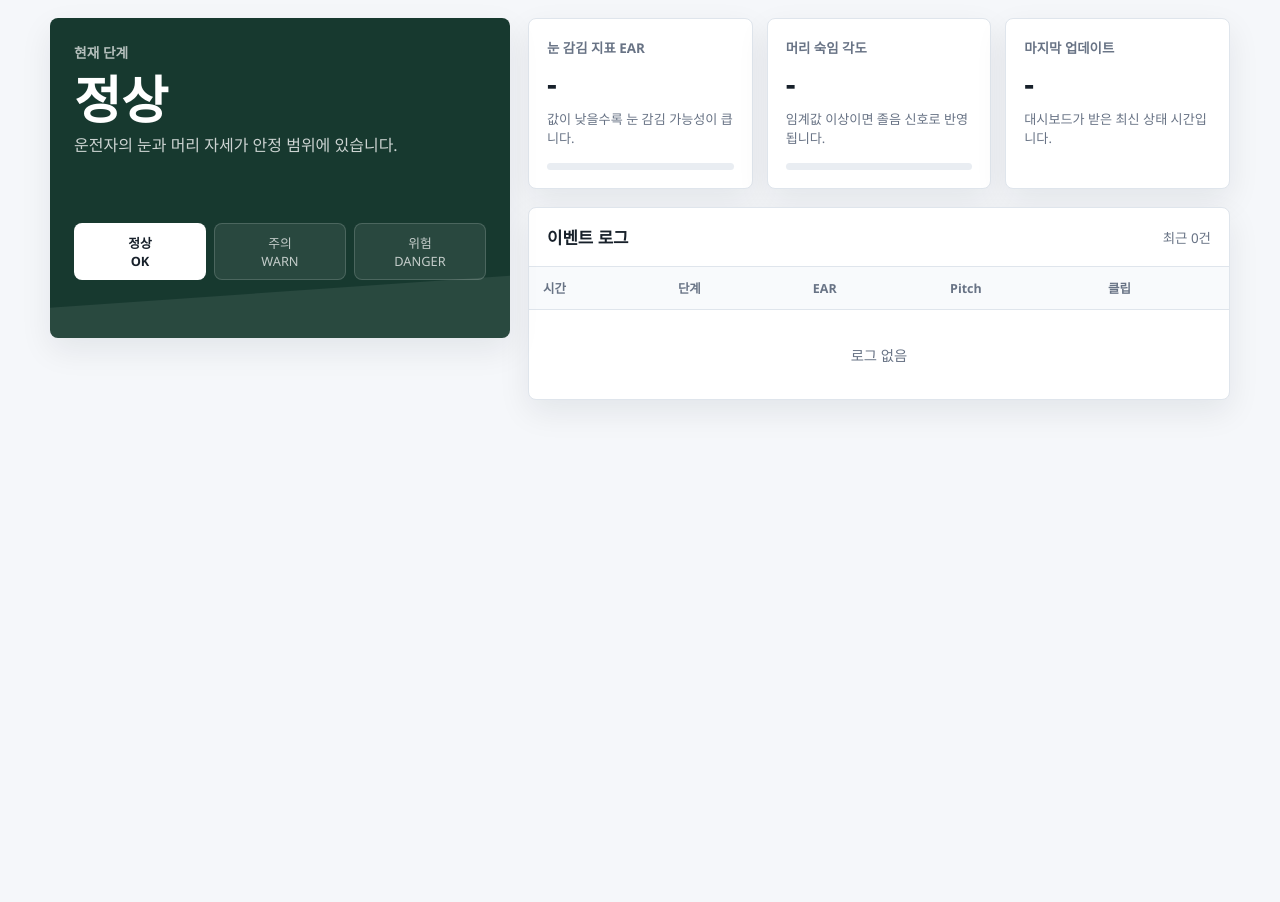
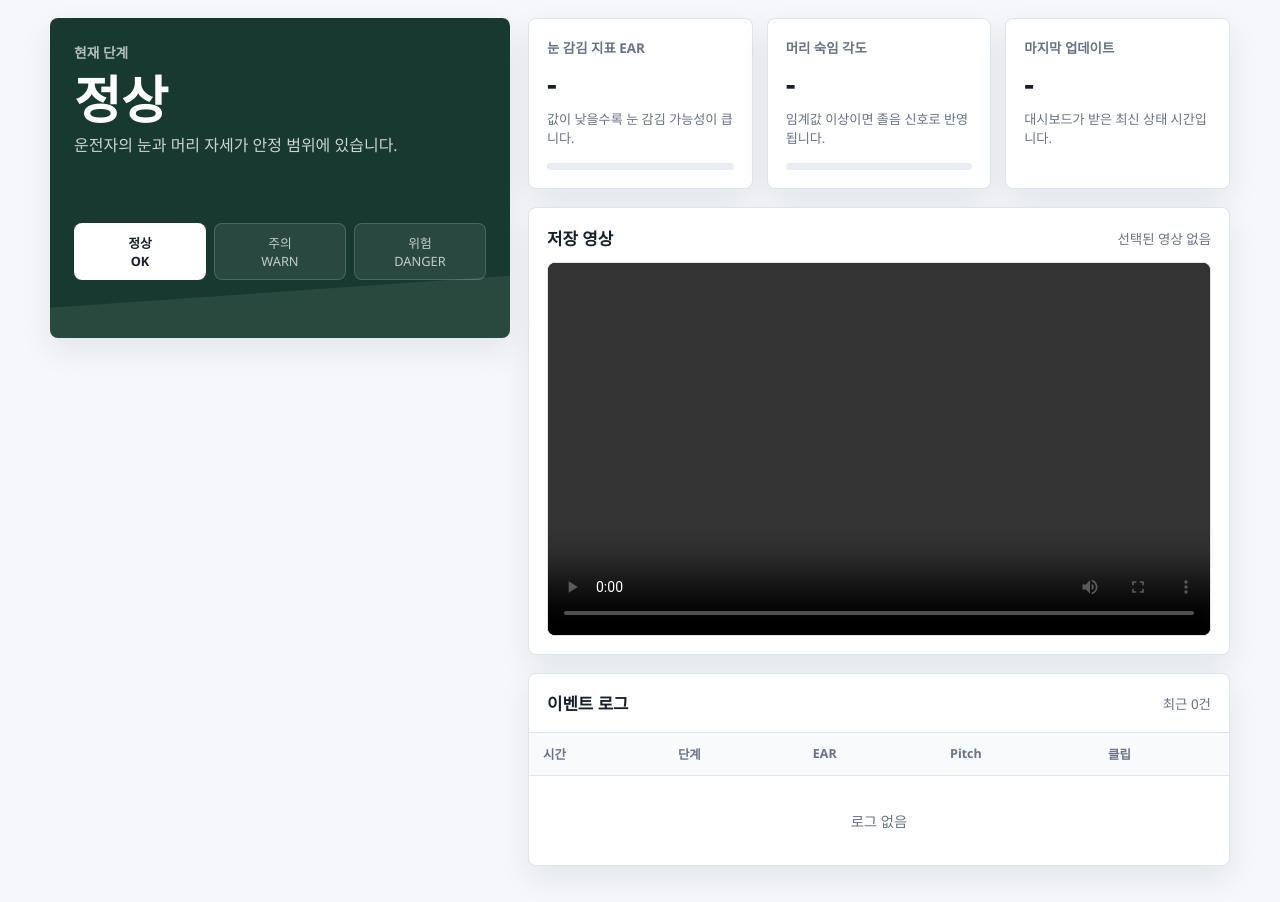
Before and after one commit to driver-alert/drowsiness-detector, a Flask app: page / in a window 1280 px wide. Shown: the part 85-987 px from the top of the page. Before the commit the page ends 491 px from the top, so only its background shows below. Run offline with Flask 3, Linux system fonts and the light colour scheme; data that the repository does not hold is empty; parts of the project's set-up code (start-up, migrations or seed data) failed here and were passed over.

Commit message:
feat: 저장 영상 재생 기능 구현 및 로그 패널 UI 개선

```diff
--- a/scripts/test_dashboard.py
+++ b/scripts/test_dashboard.py
@@ -86,7 +86,7 @@ def main() -> None:
     )
     worker.start()
 
-    app = create_app(state, str(log_path))
+    app = create_app(state, str(log_path), "clips")
     print(f"Mock dashboard running: http://{args.host}:{args.port}")
     app.run(host=args.host, port=args.port, debug=False, use_reloader=False)
 
--- a/src/run.py
+++ b/src/run.py
@@ -45,7 +45,7 @@ def start_dashboard(state: dict, cfg: dict) -> threading.Thread:
     from .web.app import create_app
 
     web_cfg = cfg["web"]
-    app = create_app(state, cfg["event_log"]["output_path"])
+    app = create_app(state, cfg["event_log"]["output_path"], cfg["recorder"]["output_dir"])
     thread = threading.Thread(
         target=app.run,
         kwargs={
--- a/src/web/app.py
+++ b/src/web/app.py
@@ -6,9 +6,10 @@
 from __future__ import annotations
 
 import json
+from pathlib import Path
 
 
-def create_app(state: dict, log_path: str):
+def create_app(state: dict, log_path: str, clip_dir: str = "clips"):
     """Flask 앱을 생성해 반환한다.
 
     Args:
@@ -20,9 +21,10 @@ def create_app(state: dict, log_path: str):
     Returns:
         flask.Flask 인스턴스.
     """
-    from flask import Flask, jsonify, render_template
+    from flask import Flask, jsonify, render_template, send_from_directory
 
     app = Flask(__name__)
+    clip_root = Path(clip_dir).resolve()
 
     @app.route("/")
     def index():
@@ -42,5 +44,8 @@ def create_app(state: dict, log_path: str):
         except (FileNotFoundError, ValueError):
             return jsonify([])
 
-    # TODO: MJPEG 영상 스트림(/video) 등 추가 라우트는 이후 단계에서.
+    @app.route("/clips/<path:filename>")
+    def clips(filename: str):
+        return send_from_directory(clip_root, filename, conditional=True)
+
     return app
--- a/src/web/templates/index.html
+++ b/src/web/templates/index.html
@@ -165,7 +165,7 @@
       gap: 14px;
     }
 
-    .metric, .logs {
+    .metric, .clip-viewer, .logs {
       border: 1px solid var(--line);
       border-radius: 8px;
       background: var(--panel);
@@ -175,6 +175,53 @@
     .metric {
       min-height: 128px;
       padding: 18px;
+    }
+
+    .clip-viewer {
+      padding: 18px;
+    }
+
+    .clip-viewer-head {
+      display: flex;
+      align-items: center;
+      justify-content: space-between;
+      gap: 12px;
+      margin-bottom: 12px;
+    }
+
+    .clip-viewer h2 {
+      margin: 0;
+      font-size: 1.05rem;
+    }
+
+    .clip-viewer span {
+      color: var(--muted);
+      font-size: 0.84rem;
+    }
+
+    .clip-player {
+      display: block;
+      width: 100%;
+      aspect-ratio: 16 / 9;
+      border: 1px solid var(--line);
+      border-radius: 8px;
+      background: #101820;
+    }
+
+    .clip-action {
+      border: 1px solid var(--line);
+      border-radius: 8px;
+      padding: 6px 10px;
+      background: #fff;
+      color: var(--text);
+      font: inherit;
+      font-size: 0.82rem;
+      cursor: pointer;
+    }
+
+    .clip-action:hover {
+      border-color: #9aa8ba;
+      background: #f8fafc;
     }
 
     .metric .label {
@@ -217,6 +264,23 @@
       overflow: hidden;
     }
 
+    .logs-body {
+      max-height: 420px;
+      overflow-y: auto;
+    }
+
+    /* 스크롤바 디자인 개선 */
+    .logs-body::-webkit-scrollbar {
+      width: 6px;
+    }
+    .logs-body::-webkit-scrollbar-track {
+      background: transparent;
+    }
+    .logs-body::-webkit-scrollbar-thumb {
+      background: #d1d5db;
+      border-radius: 10px;
+    }
+
     .logs-head {
       display: flex;
       align-items: center;
@@ -254,6 +318,9 @@
       font-size: 0.78rem;
       font-weight: 750;
       background: #f8fafc;
+      position: sticky;
+      top: 0;
+      z-index: 10;
     }
 
     tr:last-child td { border-bottom: 0; }
@@ -344,11 +411,20 @@
           </article>
         </section>
 
+        <section class="clip-viewer">
+          <div class="clip-viewer-head">
+            <h2>저장 영상</h2>
+            <span id="clip-name">선택된 영상 없음</span>
+          </div>
+          <video id="clip-player" class="clip-player" controls preload="metadata"></video>
+        </section>
+
         <section class="logs">
           <div class="logs-head">
             <h2>이벤트 로그</h2>
             <span id="log-count">최근 0건</span>
           </div>
+          <div class="logs-body">
             <table>
               <thead>
                 <tr><th>시간</th><th>단계</th><th>EAR</th><th>Pitch</th><th>클립</th></tr>
@@ -357,6 +433,7 @@
                 <tr><td class="empty" colspan="5">로그 없음</td></tr>
               </tbody>
             </table>
+          </div>
         </section>
       </div>
     </section>
@@ -373,6 +450,12 @@
       return typeof value === "number" ? value.toFixed(digits) : "-";
     }
 
+    function escapeHtml(value) {
+      return String(value).replace(/[&<>"']/g, function (char) {
+        return { "&": "&amp;", "<": "&lt;", ">": "&gt;", '"': "&quot;", "'": "&#39;" }[char];
+      });
+    }
+
     function setConnection(online) {
       const box = document.getElementById("connection");
       box.className = "connection " + (online ? "online" : "offline");
@@ -384,6 +467,23 @@
       const pitchWidth = typeof pitch === "number" ? Math.max(0, Math.min(100, (Math.abs(pitch) / 35) * 100)) : 0;
       document.querySelector("#ear-bar span").style.width = earWidth + "%";
       document.querySelector("#pitch-bar span").style.width = pitchWidth + "%";
+    }
+
+    function clipUrl(path) {
+      if (!path) return null;
+      const normalized = String(path).replaceAll("\\", "/").replace(/^\/+/, "");
+      const relative = normalized.startsWith("clips/") ? normalized.slice("clips/".length) : normalized;
+      return "/clips/" + relative.split("/").map(encodeURIComponent).join("/");
+    }
+
+    function playClip(path) {
+      const url = clipUrl(path);
+      if (!url) return;
+      const player = document.getElementById("clip-player");
+      player.src = url;
+      player.play().catch(() => { /* 자동 재생 방지 대응 */ });
+      player.load();
+      document.getElementById("clip-name").textContent = path;
     }
 
     async function poll() {
@@ -421,14 +521,21 @@
           return;
         }
         tbody.innerHTML = rows.slice(-20).reverse().map(function (e) {
-          const stage = e.stage || "-";
-          const clip = e.clip ? e.clip : "-";
-          return '<tr><td>' + (e.time ?? "-") + '</td>' +
+          const stage = ["ok", "warn", "danger"].includes(e.stage) ? e.stage : "-";
+          const clip = e.clip
+            ? '<button class="clip-action" type="button" data-clip="' + escapeHtml(e.clip) + '">재생</button>'
+            : "-";
+          return '<tr><td>' + escapeHtml(e.time ?? "-") + '</td>' +
                  '<td><span class="stage-badge ' + stage + '">' + stage + '</span></td>' +
                  '<td>' + (typeof e.ear === "number" ? e.ear.toFixed(3) : "-") + '</td>' +
                  '<td>' + (typeof e.pitch === "number" ? e.pitch.toFixed(1) + "°" : "-") + '</td>' +
                  '<td>' + clip + '</td></tr>';
         }).join("");
+        tbody.querySelectorAll("[data-clip]").forEach(function (button) {
+          button.addEventListener("click", function () {
+            playClip(button.dataset.clip);
+          });
+        });
       } catch (e) {
         // 로그 갱신 실패는 상태 폴링에서 연결 상태를 표시한다.
       }
```
Also changed, not shown: scripts/verify_web_playback.py (added, +43 -0 lines), src/logic/recorder.py (+10 -3 lines), 1 other file. Lines whose indentation alone changed are shown as unchanged.
